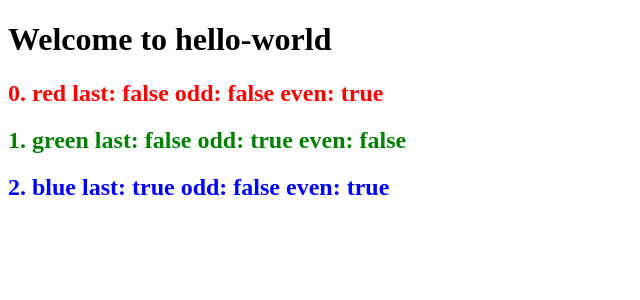
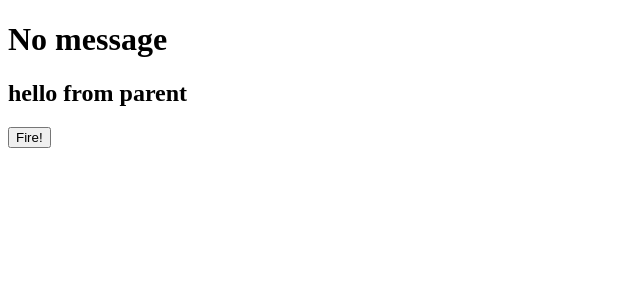
Before and after one commit to shavack/AngularWorkshop, an Angular app in the folder hello-world/: page / in a window 1280 px wide. Shown: the top 300 px of the page, without its empty margins (0-640 px from the left). Built offline with nearby package versions, Linux system fonts and the light colour scheme.

Commit message:
parent-child component interactions

```diff
--- a/hello-world/src/app/app.component.html
+++ b/hello-world/src/app/app.component.html
@@ -1,2 +1,3 @@
-<h1>Welcome to {{ title }}</h1>
-<div app-test></div>
+<h1 *ngIf="message; else elseBlock">{{ message }}</h1>
+<ng-template #elseBlock> <h1>No message</h1> </ng-template>
+<app-test (childEvent)="message = $event" [parentData]="name"></app-test>
--- a/hello-world/src/app/app.component.ts
+++ b/hello-world/src/app/app.component.ts
@@ -7,4 +7,6 @@ import { Component } from '@angular/core';
 })
 export class AppComponent {
   title = 'hello-world';
+  public name = 'hello from parent';
+  public message = '';
 }
--- a/hello-world/src/app/test/test.component.ts
+++ b/hello-world/src/app/test/test.component.ts
@@ -1,22 +1,21 @@
-import { Component, OnInit } from '@angular/core';
+import { Component, EventEmitter, Input, OnInit, Output } from '@angular/core';
 
 @Component({
-  selector: '[app-test]',
+  selector: 'app-test',
   template: `
-    <div
-      *ngFor="let color of colors; index as i; last as l; odd as o; even as e"
-    >
-      <h2 [style.color]="color">
-        {{ i }}. {{ color }} last: {{ l }} odd: {{ o }} even: {{ e }}
-      </h2>
-    </div>
+    <h2>{{ name1 }}</h2>
+
+    <button (click)="fireEvent('heloooooo from child')">Fire!</button>
   `,
   styles: [],
 })
 export class TestComponent implements OnInit {
   public color = 'red';
-  public colors = ['red', 'green', 'blue'];
   public name = 'Dominik';
+  //@Input() public parentData;
+  @Input('parentData') name1;
+
+  @Output() public childEvent = new EventEmitter();
 
   constructor() {}
 
@@ -25,7 +24,12 @@ export class TestComponent implements OnInit {
   greetUser(): string {
     return 'Hello ' + this.name;
   }
-  changeColor(value): void {
+
+  changeColor(value: string): void {
     this.color = value;
   }
+
+  fireEvent(message): void {
+    this.childEvent.emit(message);
+  }
 }
```
